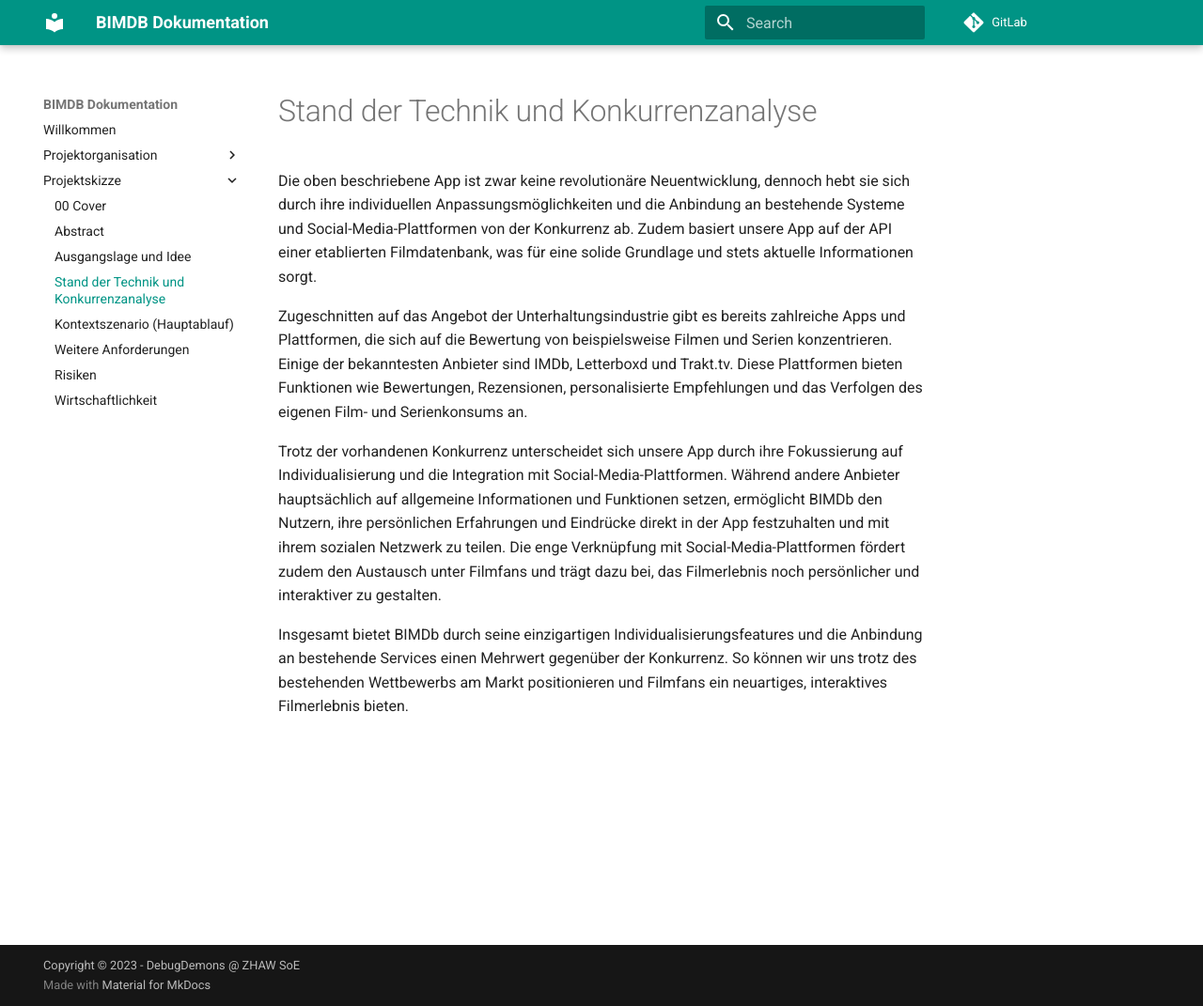
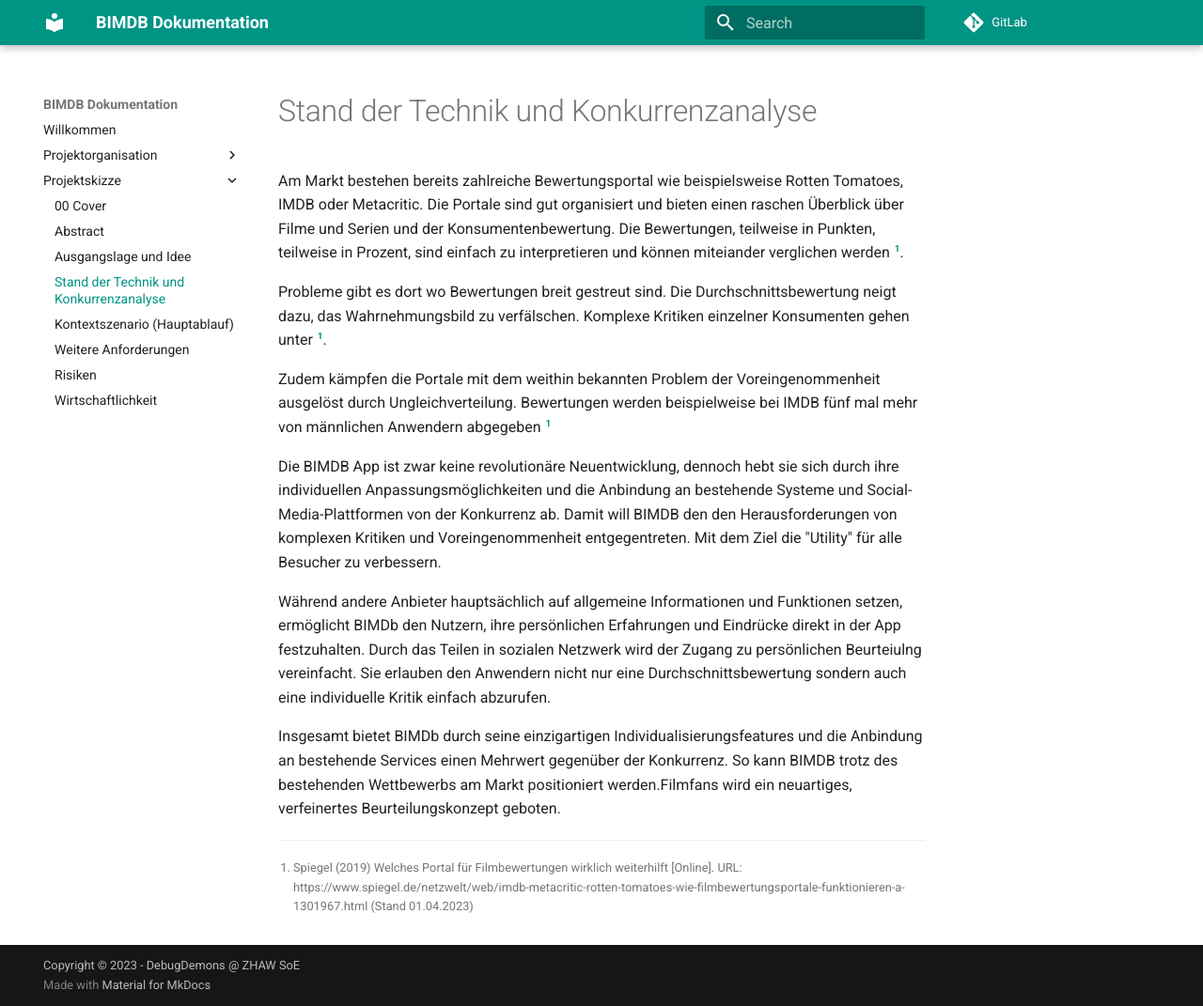
Before and after one commit to YvesBraendli/BIMDB_PM4, an MkDocs documentation site: the page built from docs/projektskizze/03_StandDerTechnik&Konkurrenzanalyse copy.md, in a window 1280 px wide and 1071 px high. Shown: the whole window at 94% size. Built offline with MkDocs 1.6.1 and Material for MkDocs 9.7.7, drawn with Linux system fonts in a browser that asks for light colours; comment, search, counter and statistics services are not loaded.

Commit message:
Update chapter 02/03/04

```diff
--- a/docs/projektskizze/03_StandDerTechnik&Konkurrenzanalyse copy.md
+++ b/docs/projektskizze/03_StandDerTechnik&Konkurrenzanalyse copy.md
@@ -1,9 +1,15 @@
 # Stand der Technik und Konkurrenzanalyse
 
-Die oben beschriebene App ist zwar keine revolutionäre Neuentwicklung, dennoch hebt sie sich durch ihre individuellen Anpassungsmöglichkeiten und die Anbindung an bestehende Systeme und Social-Media-Plattformen von der Konkurrenz ab. Zudem basiert unsere App auf der API einer etablierten Filmdatenbank, was für eine solide Grundlage und stets aktuelle Informationen sorgt.
+Am Markt bestehen bereits zahlreiche Bewertungsportal wie beispielsweise Rotten Tomatoes, IMDB oder Metacritic. Die Portale sind gut organisiert und bieten einen raschen Überblick über Filme und Serien und der Konsumentenbewertung. Die Bewertungen, teilweise in Punkten, teilweise in Prozent, sind einfach zu interpretieren und können miteiander verglichen werden [^1].
 
-Zugeschnitten auf das Angebot der Unterhaltungsindustrie gibt es bereits zahlreiche Apps und Plattformen, die sich auf die Bewertung von beispielsweise Filmen und Serien konzentrieren. Einige der bekanntesten Anbieter sind IMDb, Letterboxd und Trakt.tv. Diese Plattformen bieten Funktionen wie Bewertungen, Rezensionen, personalisierte Empfehlungen und das Verfolgen des eigenen Film- und Serienkonsums an.
+Probleme gibt es dort wo Bewertungen breit gestreut sind. Die Durchschnittsbewertung neigt dazu, das Wahrnehmungsbild zu verfälschen. Komplexe Kritiken einzelner Konsumenten gehen unter [^1].
 
-Trotz der vorhandenen Konkurrenz unterscheidet sich unsere App durch ihre Fokussierung auf Individualisierung und die Integration mit Social-Media-Plattformen. Während andere Anbieter hauptsächlich auf allgemeine Informationen und Funktionen setzen, ermöglicht BIMDb den Nutzern, ihre persönlichen Erfahrungen und Eindrücke direkt in der App festzuhalten und mit ihrem sozialen Netzwerk zu teilen. Die enge Verknüpfung mit Social-Media-Plattformen fördert zudem den Austausch unter Filmfans und trägt dazu bei, das Filmerlebnis noch persönlicher und interaktiver zu gestalten.
+Zudem kämpfen die Portale mit dem weithin bekannten Problem der Voreingenommenheit ausgelöst durch Ungleichverteilung. Bewertungen werden beispielweise bei IMDB fünf mal mehr von männlichen Anwendern abgegeben [^1]
 
-Insgesamt bietet BIMDb durch seine einzigartigen Individualisierungsfeatures und die Anbindung an bestehende Services einen Mehrwert gegenüber der Konkurrenz. So können wir uns trotz des bestehenden Wettbewerbs am Markt positionieren und Filmfans ein neuartiges, interaktives Filmerlebnis bieten.
+Die BIMDB App ist zwar keine revolutionäre Neuentwicklung, dennoch hebt sie sich durch ihre individuellen Anpassungsmöglichkeiten und die Anbindung an bestehende Systeme und Social-Media-Plattformen von der Konkurrenz ab. Damit will BIMDB den den Herausforderungen von komplexen Kritiken und Voreingenommenheit entgegentreten. Mit dem Ziel die "Utility" für alle Besucher zu verbessern.
+
+Während andere Anbieter hauptsächlich auf allgemeine Informationen und Funktionen setzen, ermöglicht BIMDb den Nutzern, ihre persönlichen Erfahrungen und Eindrücke direkt in der App festzuhalten. Durch das Teilen in sozialen Netzwerk wird der Zugang zu persönlichen Beurteiulng vereinfacht. Sie erlauben den Anwendern nicht nur eine Durchschnittsbewertung sondern auch eine individuelle Kritik einfach abzurufen.
+
+Insgesamt bietet BIMDb durch seine einzigartigen Individualisierungsfeatures und die Anbindung an bestehende Services einen Mehrwert gegenüber der Konkurrenz. So kann BIMDB trotz des bestehenden Wettbewerbs am Markt positioniert werden.Filmfans wird ein neuartiges, verfeinertes Beurteilungskonzept geboten.
+
+[^1]: Spiegel (2019) Welches Portal für Filmbewertungen wirklich weiterhilft [Online]. URL: https://www.spiegel.de/netzwelt/web/imdb-metacritic-rotten-tomatoes-wie-filmbewertungsportale-funktionieren-a-1301967.html (Stand 01.04.2023)
```
Also changed, not shown: docs/projektskizze/02_Ausgangslage&Idee copy.md (+1 -1 lines), docs/projektskizze/04_KontextszenarioHauptablauf copy.md (+5 -3 lines).
